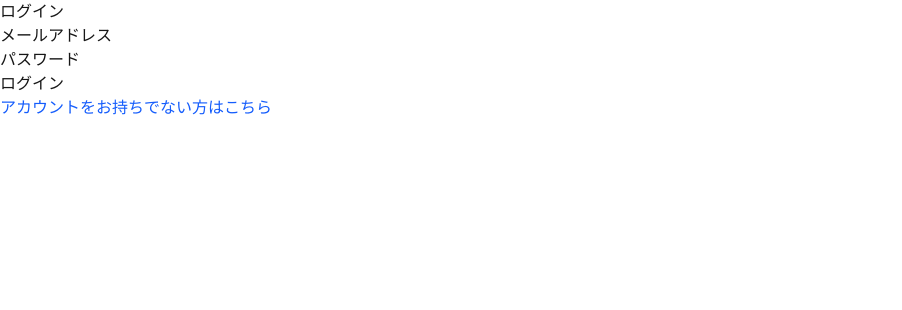
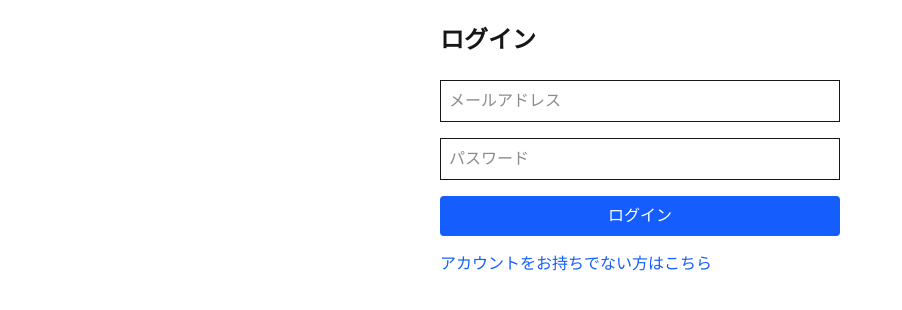
Before and after one commit to ryo-ri-16/TS_CRUD, a Next.js app in the folder frontend/: page /login in a window 1280 px wide. Shown: the top 310 px of the page, without its empty margins (0-902 px from the left). Built offline with nearby package versions, Linux system fonts and the light colour scheme.

Commit message:
見た目整理

```diff
--- a/frontend/app/login/page.tsx
+++ b/frontend/app/login/page.tsx
@@ -28,7 +28,9 @@ export default function LoginPage() {
     const data = await response.json();
 
     if (!response.ok) {
-      setError(data.error ?? "ログインに失敗しました");
+      setError(
+        typeof data.error === "string" ? data.error : "ログインに失敗しました"
+      );
       return;
     }
 
@@ -36,46 +38,45 @@ export default function LoginPage() {
   };
 
   return (
-    <main>
-      <h1>ログイン</h1>
+    <div className="max-w-md mx-auto p-6">
+      <h1 className="text-2xl font-bold mb-6">
+        ログイン
+      </h1>
 
-      <form onSubmit={handleSubmit}>
-        <div>
-          <label>
-            メールアドレス
-          </label>
-
+      <form onSubmit={handleSubmit} className="space-y-4">
         <input
           type="email"
+          placeholder="メールアドレス"
           value={email}
           onChange={(e) => setEmail(e.target.value)}
+          className="w-full border p-2"
         />
-        </div>
-
-        <div>
-          <label>
-            パスワード
-          </label>
 
         <input
           type="password"
+          placeholder="パスワード"
           value={password}
           onChange={(e) => setPassword(e.target.value)}
+          className="w-full border p-2"
         />
-        </div>
 
         {error && (
-          <p>{error}</p>
+          <p className="text-red-600">
+            {error}
+          </p>
         )}
 
-        <button type="submit">
+        <button
+          type="submit"
+          className="w-full bg-blue-600 text-white p-2 rounded"
+        >
           ログイン
         </button>
       </form>
 
-      <Link href="/register" className="text-blue-600">
+      <Link href="/register" className="mt-4 inline-block text-blue-600">
         アカウントをお持ちでない方はこちら
       </Link>
-    </main>
+    </div>
   );
 }
--- a/frontend/app/register/page.tsx
+++ b/frontend/app/register/page.tsx
@@ -33,7 +33,9 @@ export default function RegisterPage() {
     const data = await response.json();
 
     if (!response.ok) {
-      setError(data.error ?? "登録に失敗しました");
+      setError(
+        typeof data.error === "string" ? data.error : "登録に失敗しました"
+      );
       return;
     }
 
```
Lines whose indentation alone changed are shown as unchanged.
